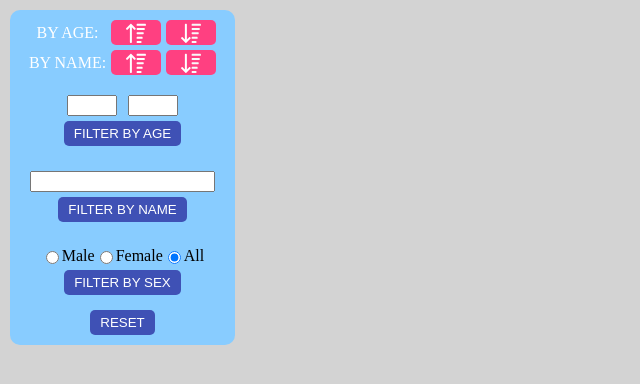
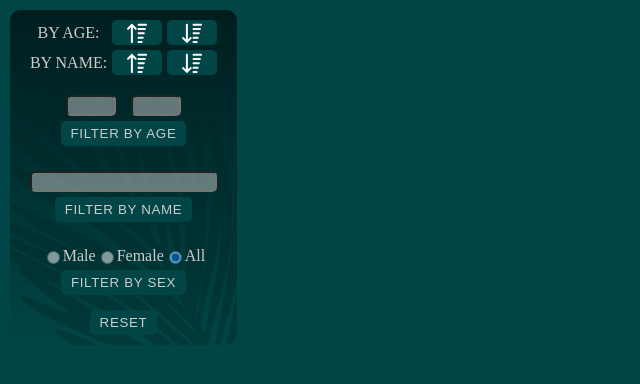
Before and after one commit to AntonKottans/friends-app, a plain HTML site: page index.html in a window 1280 px wide. Shown: the whole page, without its empty margins (0-640 px from the left). Drawn offline with Linux system fonts and the light colour scheme; no server answers.

Commit message:
added some colors

```diff
--- a/css/style.css
+++ b/css/style.css
@@ -1,8 +1,5 @@
 * {
   box-sizing: border-box; }
-
-.body {
-  background-color: lightgray; }
 
 .body {
   display: grid;
@@ -33,13 +30,7 @@
     align-items: center; }
     .controls-layout-container .sort-menu-button {
       width: 50px;
-      height: 25px;
-      /* 			padding: 5px 10px;
-
-			.sort-icon {
-				width: 40px;
-				height: 20px;
-			} */ }
+      height: 25px; }
   .controls-layout-container .filter-menu {
     height: max-content;
     display: grid;
@@ -47,7 +38,6 @@
     grid-gap: 5px; }
     .controls-layout-container .filter-menu [class$="filter-container"] {
       padding: 10px;
-      /* border: 2px solid green; */
       display: grid;
       justify-items: center;
       grid-gap: 5px; }
@@ -72,10 +62,7 @@
   display: inline-grid;
   grid-auto-flow: row;
   grid-template: max-content/repeat(auto-fit, 200px);
-  grid-gap: 10px;
-  /*     :nth-child(n+1){
-        margin: 5px
-    } */ }
+  grid-gap: 10px; }
   .friends-container .friend-container.hidden {
     visibility: hidden;
     opacity: 0; }
@@ -107,50 +94,68 @@
   .radio-nav-container .radio-nav-input {
     display: none; }
 
-/* .body {
-	width: 100%;
-	.main {
-		width: max-content;
-		.friends-container {
-			width: max-content;
+.body {
+  background-color: #014546; }
 
-		}
-	}
-}
- */
 .controls-layout-container {
-  background-color: #88ccff;
+  background: url("../img/leaf.svg"), linear-gradient(#001d1e 0%, #014546 100%), #88ccff;
   border-radius: 10px; }
   .controls-layout-container .sort-menu_label {
-    color: white; }
+    color: #cccccc; }
   .controls-layout-container .sort-menu [id$="descending"] {
-    background: center/40px 20px no-repeat url("../img/descending-sort-svgrepo-com.svg"), #ff4081; }
+    background: center/40px 20px no-repeat url("../img/descending-sort-svgrepo-com.svg"), #014546; }
   .controls-layout-container .sort-menu [id$="ascending"] {
-    background: center/40px 20px no-repeat url("../img/ascending-sort-svgrepo-com.svg"), #ff4081; }
+    background: center/40px 20px no-repeat url("../img/ascending-sort-svgrepo-com.svg"), #014546; }
   .controls-layout-container .sort-menu-button {
     border: none;
     border-radius: 5px; }
     .controls-layout-container .sort-menu-button:hover {
       cursor: pointer;
-      background-color: #ff5495; }
+      background-color: #236768; }
     .controls-layout-container .sort-menu-button.selected {
       box-shadow: 0px 0px 10px #ff4081; }
+  .controls-layout-container .filter-menu {
+    /*         .age-input{
+            -moz-appearance: textfield;
+            -webkit-appearance: textfield;
+            appearance: textfield;
+        } */ }
+    .controls-layout-container .filter-menu .age-input,
+    .controls-layout-container .filter-menu .name-input {
+      background-color: rgba(200, 200, 200, 0.5);
+      color: #cccccc;
+      font-weight: 600;
+      border-radius: 5px; }
+      .controls-layout-container .filter-menu .age-input:focus,
+      .controls-layout-container .filter-menu .name-input:focus {
+        outline: none; }
+    .controls-layout-container .filter-menu .age-input {
+      text-align: center; }
+    .controls-layout-container .filter-menu .sex-filter-container .radio-container .radio-sex-input {
+      opacity: 0.5; }
+    .controls-layout-container .filter-menu .sex-filter-container .radio-container .sex-filter-label {
+      color: #cccccc; }
       .controls-layout-container .filter-menu .sex-filter-container .radio-container .sex-filter-label:hover {
         cursor: pointer; }
+    .controls-layout-container .filter-menu input[type="number"]::-webkit-outer-spin-button,
+    .controls-layout-container .filter-menu input[type="number"]::-webkit-inner-spin-button {
+      display: none; }
     .controls-layout-container .filter-menu .button-filter {
-    background-color: #3f51b5;
+      background-color: #014546;
       border: none;
       border-radius: 5px;
-    color: white; }
+      color: #cccccc;
+      letter-spacing: 0.05em; }
       .controls-layout-container .filter-menu .button-filter:hover {
         cursor: pointer;
-      background-color: #5365c9; }
+        background-color: #236768; }
 
 .friends-container .friend-container {
-  background-color: white;
+  background: linear-gradient(black 0%, #001d1e 10%, #014546 100%), white;
   border-radius: 5px;
   overflow: hidden;
-  box-shadow: 2px 2px 5px gray; }
+  box-shadow: 2px 2px 5px #001d1e;
+  color: #cccccc; }
   .friends-container .friend-container [class$="-name"],
   .friends-container .friend-container .email {
     white-space: nowrap;
@@ -158,10 +163,6 @@
     text-overflow: ellipsis; }
   .friends-container .friend-container [class$="-name"] {
     font-size: 20px; }
-  .friends-container .friend-container .friend-male-name {
-    background-color: #46b6ac; }
-  .friends-container .friend-container .friend-female-name {
-    background-color: #b683ae; }
 
 .radio-nav-container .radio-nav-label {
   color: #3f51b5; }
--- a/index.html
+++ b/index.html
@@ -28,16 +28,16 @@
 					<button class="button-filter" id="filter-by-age">FILTER BY AGE</button>
 				</div>
 				<div class="name-filter-container">
-					<input type="text" name="" id="name-input" />
+					<input type="text" class="name-input" name="" id="name-input" />
 					<button class="button-filter" id="filter-by-name">FILTER BY NAME</button>
 				</div>
 				<div class="sex-filter-container">
 					<div class="radio-container">
-						<input type="radio" name="radiobutton-sex" id="male" />
+						<input type="radio" class="radio-sex-input" name="radiobutton-sex" id="male" />
 						<label class="sex-filter-label" for="male">Male</label>
-						<input type="radio" name="radiobutton-sex" id="female" />
+						<input type="radio" class="radio-sex-input" name="radiobutton-sex" id="female" />
 						<label class="sex-filter-label" for="female">Female</label>
-						<input type="radio" name="radiobutton-sex" id="all" checked/>
+						<input type="radio" class="radio-sex-input" name="radiobutton-sex" id="all" checked/>
 						<label class="sex-filter-label" for="all">All</label>
 					</div>
 					<button class="button-filter" id="filter-by-sex">FILTER BY SEX</button>
--- a/sass/base.scss
+++ b/sass/base.scss
@@ -1,6 +1,3 @@
 * {
     box-sizing: border-box;
 }
-.body{
-    background-color: lightgray;
-}
--- a/sass/components.scss
+++ b/sass/components.scss
@@ -5,22 +5,33 @@ $filter-button-background: #3f51b5;
 $menu-background: #88ccff;
 $male-friend-heading-background: #46b6ac;
 $female-friend-heading-background: #b683ae;
+$body-background: #014546;
+$dark-gradient-color: #001d1e;
+$light-gradient-color: #014546;
+$light-gradient-color-hover: #236768;
+$text-color: #cccccc;
+$inputs-background-color: rgba(200, 200, 200, 0.5);
+
+.body {
+	background-color: $body-background;
+}
 
 .controls-layout-container {
-	background-color: $menu-background;
+	background: url("../img/leaf.svg"),
+		linear-gradient($dark-gradient-color 0%, $light-gradient-color 100%), $menu-background;
 	border-radius: 10px;
 
 	.sort-menu {
 		&_label {
-			color: white;
+			color: $text-color;
 		}
 		[id$="descending"] {
 			background: center / 40px 20px no-repeat url("../img/descending-sort-svgrepo-com.svg"),
-				$sort-button-background;
+				$light-gradient-color;
 		}
 		[id$="ascending"] {
 			background: center / 40px 20px no-repeat url("../img/ascending-sort-svgrepo-com.svg"),
-				$sort-button-background;
+				$light-gradient-color;
 		}
 
 		&-button {
@@ -29,7 +40,7 @@ $female-friend-heading-background: #b683ae;
 			border-radius: 5px;
 			&:hover {
 				cursor: pointer;
-				background-color: $sort-button-background-hover;
+				background-color: $light-gradient-color-hover;
 			}
 			&.selected {
 				box-shadow: 0px 0px 10px $sort-button-background;
@@ -38,36 +49,65 @@ $female-friend-heading-background: #b683ae;
 	}
 
 	.filter-menu {
-		&_age-filter-container {
+		.age-input,
+		.name-input {
+			background-color: $inputs-background-color;
+			color: $text-color;
+			font-weight: 600;
+			border-radius: 5px;
+
+			&:focus {
+				outline: none;
+			}
 		}
-		&_name-filter-container {
+		.age-input {
+			text-align: center;
 		}
 		.sex-filter-container {
-            .radio-container{
-                .sex-filter-label:hover{
-                    cursor: pointer;
+			.radio-container {
+                .radio-sex-input{
+                    opacity: 0.5;
                 }
-            }
+				.sex-filter-label {
+					color: $text-color;
+					&:hover {
+						cursor: pointer;
+					}
+				}
+			}
+		}
+		/*         .age-input{
+            -moz-appearance: textfield;
+            -webkit-appearance: textfield;
+            appearance: textfield;
+        } */
+		input[type="number"]::-webkit-outer-spin-button,
+		input[type="number"]::-webkit-inner-spin-button {
+			display: none;
 		}
 		.button-filter {
-			background-color: $filter-button-background;
+			background-color: $light-gradient-color;
 			border: none;
 			border-radius: 5px;
-			color: white;
+			color: $text-color;
+			letter-spacing: 0.05em;
 
 			&:hover {
 				cursor: pointer;
-				background-color: $filter-button-background-hover;
+				background-color: $light-gradient-color-hover;
 			}
 		}
 	}
 }
 .friends-container {
 	.friend-container {
-		background-color: white;
+		//background-color: white;
+		background: linear-gradient(black 0%, $dark-gradient-color 10%, $light-gradient-color 100%),
+			white;
 		border-radius: 5px;
 		overflow: hidden;
-		box-shadow: 2px 2px 5px gray;
+		box-shadow: 2px 2px 5px $dark-gradient-color;
+		color: $text-color;
 
 		[class$="-name"],
 		.email {
@@ -79,10 +119,10 @@ $female-friend-heading-background: #b683ae;
 			font-size: 20px;
 		}
 		.friend-male-name {
-			background-color: $male-friend-heading-background;
+			//background-color: $male-friend-heading-background;
 		}
 		.friend-female-name {
-			background-color: $female-friend-heading-background;
+			//background-color: $female-friend-heading-background;
 		}
 	}
 }
@@ -93,13 +133,12 @@ $female-friend-heading-background: #b683ae;
 			cursor: pointer;
 			color: $filter-button-background-hover;
 		}
-        &.checked{
-			color: $sort-button-background
+		&.checked {
+			color: $sort-button-background;
 		}
-
 	}
 	.radio-nav-input {
-        &:checked + .radio-nav-label{
+		&:checked + .radio-nav-label {
 			color: $filter-button-background-hover;
 		}
 	}
```
Also changed, not shown: sass/layout.scss (+0 -22 lines), img/leaf.svg (added). Lines whose indentation alone changed are shown as unchanged.
